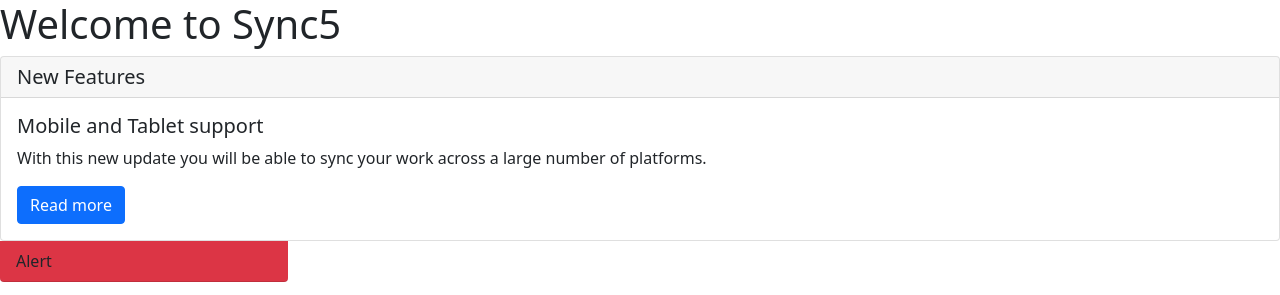
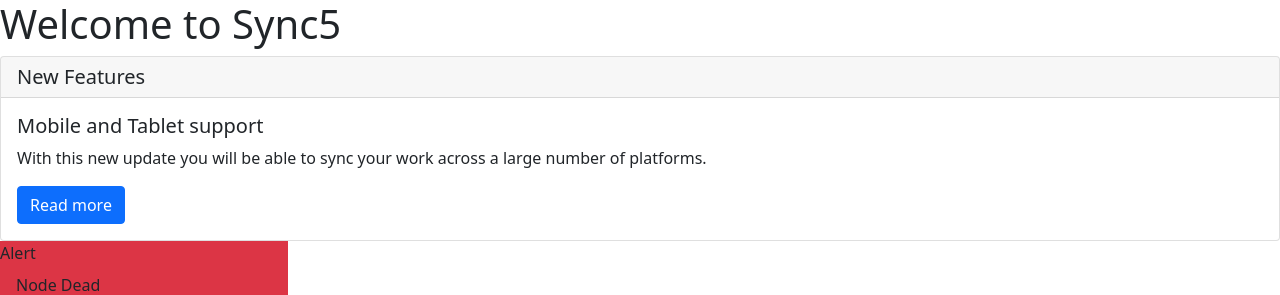
Before and after one commit to acciojob/bootstrap-card-feeldhoni, a website: page main.html in a window 1280 px wide. Shown: the top 295 px of the page. Drawn offline with nearby package versions, Linux system fonts and the light colour scheme.

Commit message:
created a submission

```diff
--- a/main.html
+++ b/main.html
@@ -20,7 +20,7 @@
 </div>
 	<div class="card-deck" style="width: 18rem;">
   <ul class="list-group list-group-flush">
-    <li class="list-group-item bg-danger alert alert-danger" role="alert">Alert</li>
+    <li class="bg-danger" role="alert">Alert</li>
     <li class="list-group-item bg-danger">Node Dead</li>
     <li class="list-group-item bg-danger">Node 5 (east-us) is offline for the last 12 days.</li>
   </ul>
```
